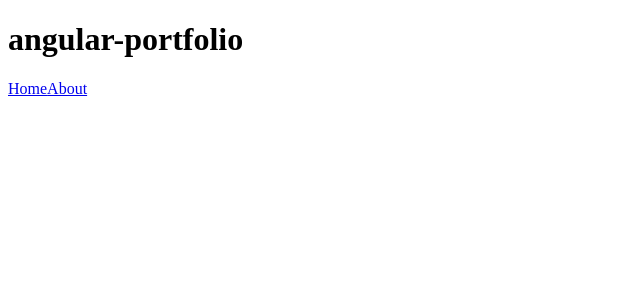
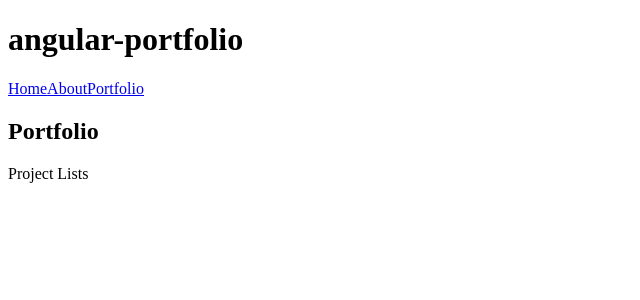
Before and after one commit to MohammadRokib/Portfolio, an Angular app: page /portfolio in a window 1280 px wide. Before the commit this address led to /. Shown: the top 300 px of the page, without its empty margins (0-640 px from the left). Built offline with nearby package versions, Linux system fonts and the light colour scheme.

Commit message:
feat(routing): add portfolio page and route
- add PortfolioPage standalone component under pages/
- register 'portfolio' path -> PortfolioPage in app.routes
- add Portfolio link to navbar

Signed-off-by: MohammadRokib <rokibk548@gmail.com>

```diff
--- a/src/app/app.routes.ts
+++ b/src/app/app.routes.ts
@@ -1,8 +1,10 @@
 import { Routes } from '@angular/router';
 import { HomePage } from './pages/home-page';
 import { AboutPage } from './pages/about-page';
+import { PortfolioPage } from './pages/portfolio-page';
 
 export const routes: Routes = [
   { path: '', component: HomePage },
   { path: 'about', component: AboutPage },
+  { path: 'portfolio', component: PortfolioPage },
 ];
--- a/src/app/components/navbar.html
+++ b/src/app/components/navbar.html
@@ -1,4 +1,5 @@
 <nav>
   <a routerLink="/">Home</a>
   <a routerLink="/about">About</a>
+  <a routerLink="/portfolio">Portfolio</a>
 </nav>
--- /dev/null
+++ b/src/app/pages/portfolio-page.html
@@ -0,0 +1,2 @@
+<h2>Portfolio</h2>
+<p>Project Lists</p>
```
Also changed, not shown: src/app/pages/portfolio-page.ts (added, +7 -0 lines).
